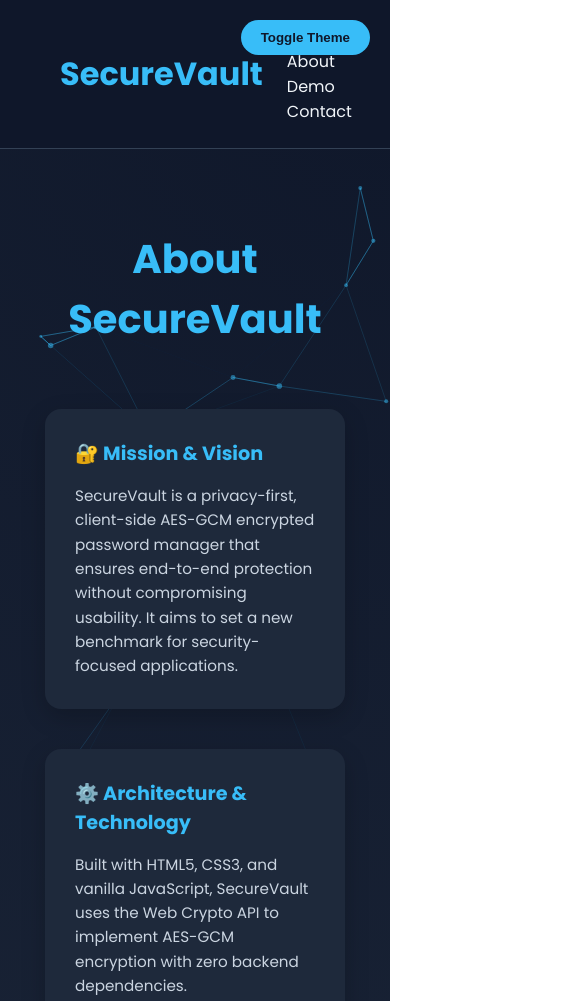
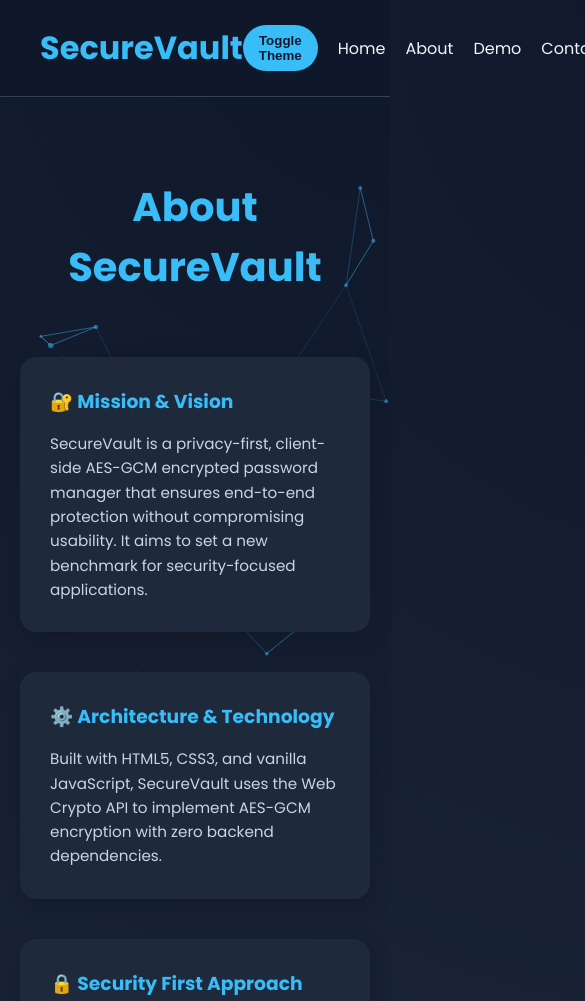
Before and after one commit to revanthkumar103/SecureVault, a plain HTML site: page about.html in a window 390 px wide. Shown: the top 1001 px of the page, 585 px wide, since content can reach past the window. Drawn offline with nearby package versions, Linux system fonts and the light colour scheme.

Commit message:
about.html

```diff
--- a/about.html
+++ b/about.html
@@ -19,26 +19,13 @@
       background: radial-gradient(circle at top right, #0f172a, #1e293b);
       color: #f8fafc;
       overflow-x: hidden;
+      cursor: default;
       transition: background 0.3s ease, color 0.3s ease;
     }
 
     body.light {
       background: #f1f5f9;
       color: #1e293b;
-    }
-
-    .toggle-btn {
-      position: fixed;
-      top: 20px;
-      right: 20px;
-      background: #38bdf8;
-      color: #0f172a;
-      border: none;
-      padding: 10px 20px;
-      border-radius: 30px;
-      font-weight: bold;
-      cursor: pointer;
-      z-index: 1001;
     }
 
     #tsparticles {
@@ -48,23 +35,26 @@
       z-index: 0;
     }
 
-    header, main, footer {
-      position: relative;
-      z-index: 1;
+    .toggle-btn {
+      background: #38bdf8;
+      color: #0f172a;
+      border: none;
+      padding: 8px 16px;
+      border-radius: 30px;
+      font-weight: bold;
+      cursor: pointer;
+      margin-right: 20px;
     }
 
     header {
-      background: #0f172a;
-      padding: 24px 60px;
+      background-color: #0f172a;
+      padding: 24px 40px;
       display: flex;
       justify-content: space-between;
       align-items: center;
       border-bottom: 1px solid #334155;
-    }
-
-    body.light header {
-      background: #ffffff;
-      border-bottom: 1px solid #cbd5e1;
+      position: relative;
+      z-index: 1;
     }
 
     header h1 {
@@ -73,16 +63,23 @@
       color: #38bdf8;
     }
 
+    nav {
+      display: flex;
+      align-items: center;
+    }
+
+    nav .toggle-btn {
+      order: -1;
+      margin-right: 0;
+      margin-left: 0;
+    }
+
     nav a {
       color: #f1f5f9;
       text-decoration: none;
-      margin-left: 24px;
+      margin-left: 20px;
       font-weight: 500;
       transition: color 0.3s ease;
-    }
-
-    body.light nav a {
-      color: #1e293b;
     }
 
     nav a:hover {
@@ -93,6 +90,8 @@
       max-width: 1200px;
       margin: auto;
       padding: 80px 20px;
+      position: relative;
+      z-index: 1;
     }
 
     .about-heading {
@@ -103,43 +102,30 @@
       margin-bottom: 60px;
     }
 
-    .card-container {
-      display: flex;
-      flex-wrap: wrap;
+    .card-grid {
+      display: grid;
+      grid-template-columns: repeat(2, minmax(300px, 1fr));
+      grid-auto-rows: auto;
+      gap: 40px;
       justify-content: center;
-      gap: 40px;
     }
 
     .card {
       background: #1e293b;
       border-radius: 16px;
       padding: 30px;
-      width: 300px;
-      transition: all 0.4s ease;
       box-shadow: 0 8px 24px rgba(0, 0, 0, 0.2);
-      transform-style: preserve-3d;
-      perspective: 1000px;
-    }
-
-    body.light .card {
-      background: #ffffff;
-      color: #1e293b;
-      box-shadow: 0 8px 24px rgba(0, 0, 0, 0.1);
+      transition: transform 0.3s ease;
     }
 
     .card:hover {
       background: #0f172a;
-      transform: scale(1.05) rotateX(5deg) rotateY(5deg);
+      transform: scale(1.05);
       box-shadow: 0 12px 32px rgba(56, 189, 248, 0.25);
-    }
-
-    body.light .card:hover {
-      background: #f1f5f9;
     }
 
     .card h3 {
       color: #38bdf8;
-      font-size: 1.2rem;
       margin-bottom: 16px;
     }
 
@@ -147,10 +133,6 @@
       font-size: 0.95rem;
       color: #cbd5e1;
       line-height: 1.6;
-    }
-
-    body.light .card p {
-      color: #475569;
     }
 
     footer {
@@ -162,26 +144,21 @@
       margin-top: 60px;
     }
 
-    body.light footer {
-      background: #e2e8f0;
-      color: #334155;
-    }
-
     @media (max-width: 768px) {
-      .card-container {
-        flex-direction: column;
-        align-items: center;
+      .card-grid {
+        grid-template-columns: 1fr;
       }
     }
   </style>
 </head>
 <body>
+
   <canvas id="tsparticles"></canvas>
-  <button class="toggle-btn" onclick="toggleMode()">Toggle Theme</button>
 
   <header>
     <h1>SecureVault</h1>
     <nav>
+      <button class="toggle-btn" onclick="document.body.classList.toggle('light')">Toggle Theme</button>
       <a href="index.html">Home</a>
       <a href="about.html">About</a>
       <a href="demo.html">Demo</a>
@@ -191,30 +168,22 @@
 
   <main>
     <h2 class="about-heading">About SecureVault</h2>
-    <div class="card-container">
+    <div class="card-grid">
       <div class="card">
         <h3>🔐 Mission & Vision</h3>
-        <p>
-          SecureVault is a privacy-first, client-side AES-GCM encrypted password manager that ensures end-to-end protection without compromising usability. It aims to set a new benchmark for security-focused applications.
-        </p>
+        <p>SecureVault is a privacy-first, client-side AES-GCM encrypted password manager that ensures end-to-end protection without compromising usability. It aims to set a new benchmark for security-focused applications.</p>
       </div>
       <div class="card">
         <h3>⚙️ Architecture & Technology</h3>
-        <p>
-          Built with HTML5, CSS3, and vanilla JavaScript, SecureVault uses the Web Crypto API to implement AES-GCM encryption with zero backend dependencies.
-        </p>
+        <p>Built with HTML5, CSS3, and vanilla JavaScript, SecureVault uses the Web Crypto API to implement AES-GCM encryption with zero backend dependencies.</p>
       </div>
       <div class="card">
         <h3>🔒 Security First Approach</h3>
-        <p>
-          Encryption and decryption take place entirely in the browser. No data is transmitted or stored externally, maintaining absolute client-side confidentiality.
-        </p>
+        <p>Encryption and decryption take place entirely in the browser. No data is transmitted or stored externally, maintaining absolute client-side confidentiality.</p>
       </div>
       <div class="card">
         <h3>🚀 Real-World Applications</h3>
-        <p>
-          Ideal for demos, personal vaults, fintech prototypes, or healthcare systems where security and simplicity are critical.
-        </p>
+        <p>Ideal for demos, personal vaults, fintech prototypes, or healthcare systems where security and simplicity are critical.</p>
       </div>
     </div>
   </main>
@@ -224,12 +193,6 @@
   </footer>
 
   <script>
-    // Toggle light/dark mode
-    function toggleMode() {
-      document.body.classList.toggle("light");
-    }
-
-    // tsParticles config
     tsParticles.load("tsparticles", {
       background: { color: { value: "transparent" } },
       fpsLimit: 60,
@@ -258,5 +221,6 @@
       detectRetina: true
     });
   </script>
+
 </body>
 </html>
```
